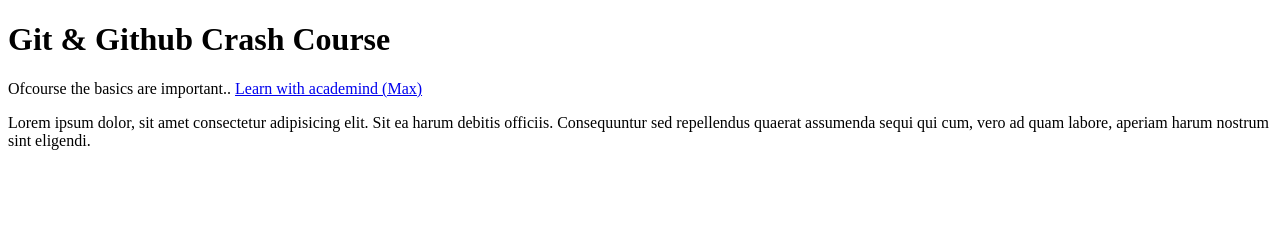
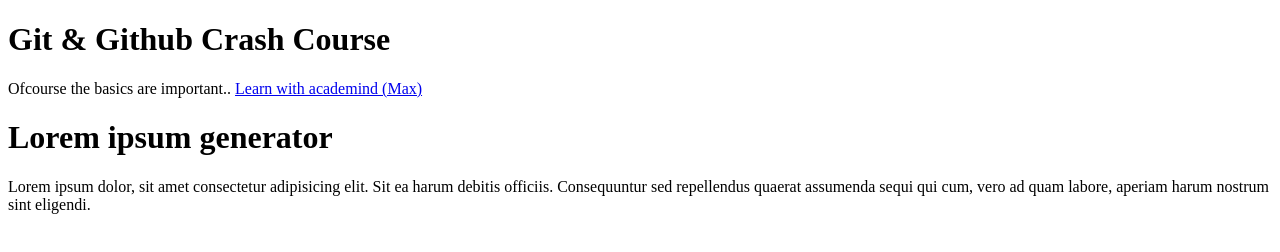
Before and after one commit to urekmazth/git-medium, a plain HTML site: page index.html in a window 1280 px wide. Drawn offline with Linux system fonts and the light colour scheme.

Commit message:
added heading lorem ipsum

```diff
--- a/index.html
+++ b/index.html
@@ -9,6 +9,7 @@
 <body>
     <h1>Git & Github Crash Course</h1>
     <p>Ofcourse the basics are important.. <a href="#">Learn with academind (Max)</a></p>
+    <h1>Lorem ipsum generator</h1>
     <p>Lorem ipsum dolor, sit amet consectetur adipisicing elit. Sit ea harum debitis officiis. Consequuntur sed repellendus quaerat assumenda sequi qui cum, vero ad quam labore, aperiam harum nostrum sint eligendi.</p>
     <script src="./main.js"></script>
 </body>
```
